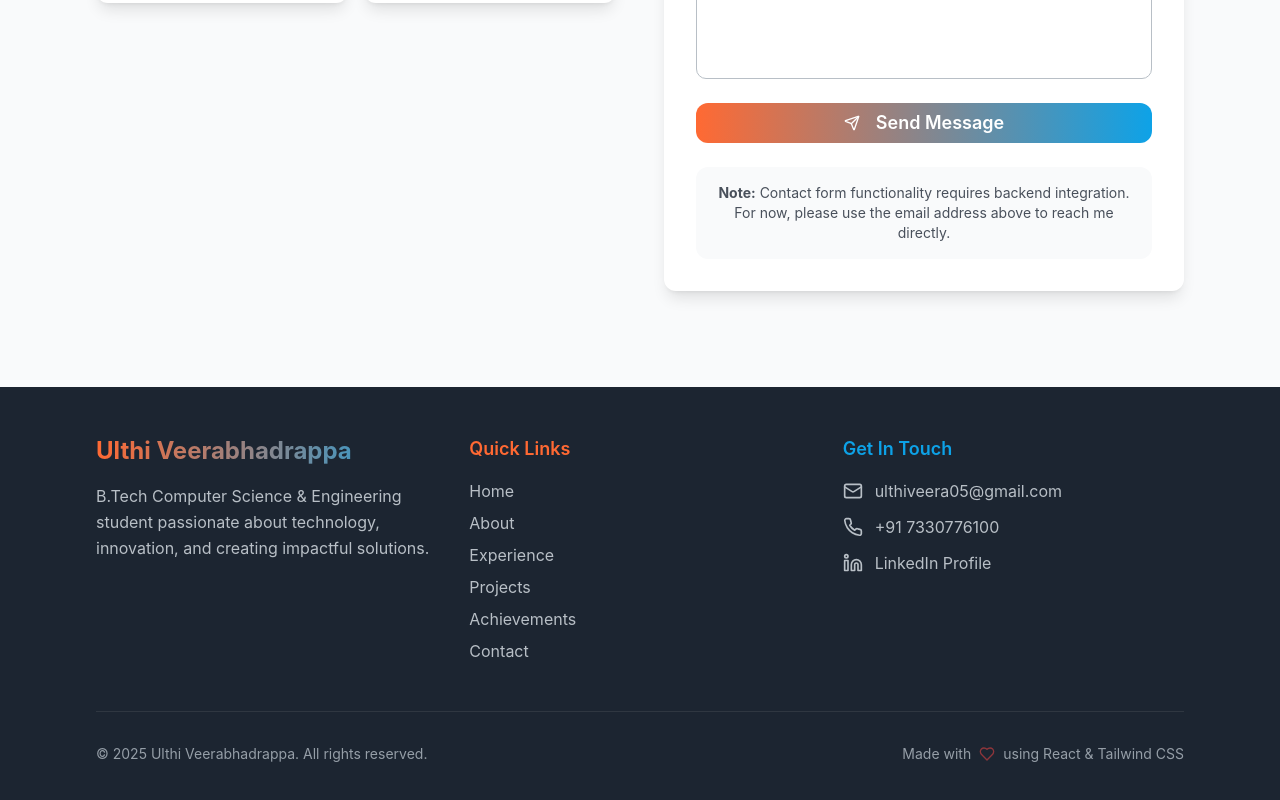
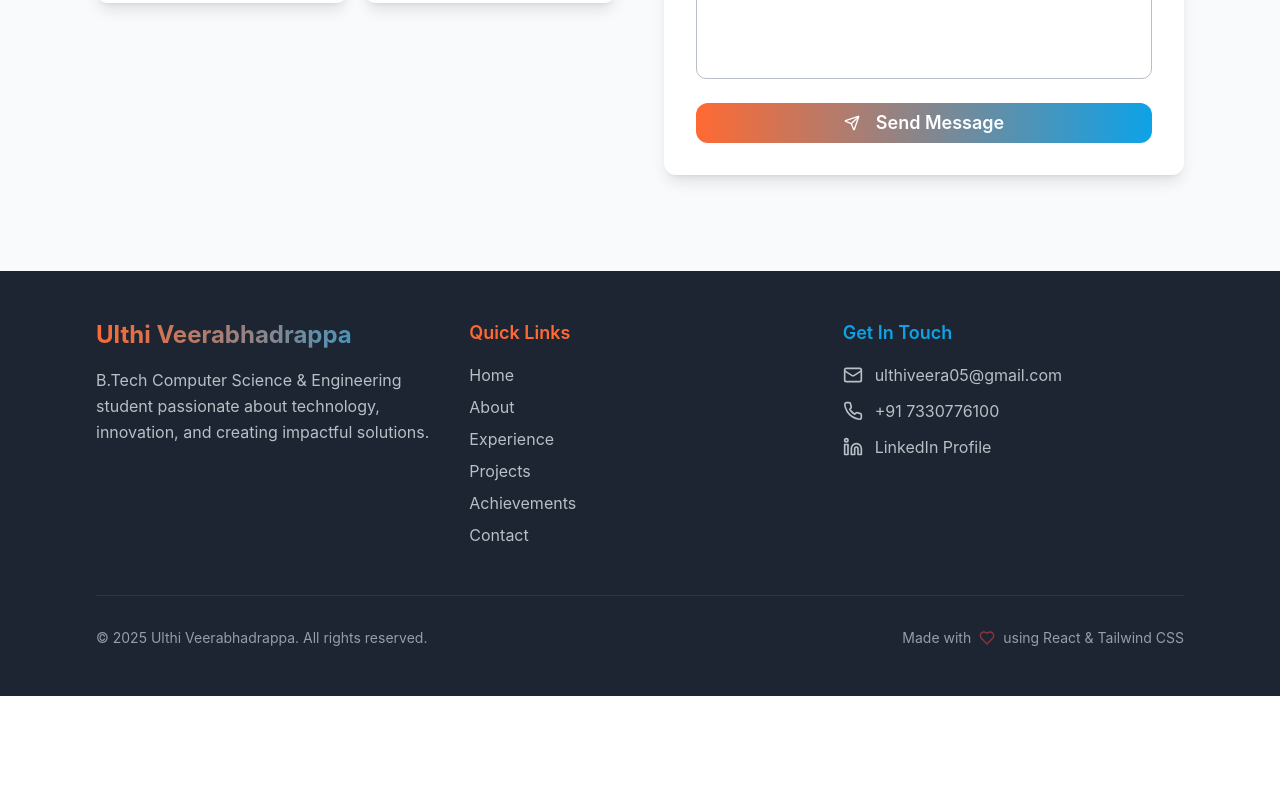
Before and after one commit to veerabhadra05/My_Portfolio, a React (Vite) app: page / in a window 1280 px wide. Shown: the part 5357-6157 px from the top of the page. After the commit the page ends 6053 px from the top, so only its background shows below. Built offline with nearby package versions, Linux system fonts and the light colour scheme; the HTML template or start-up script is replaced by a standard one.

Commit message:
Remove contact form note

```diff
--- a/src/components/Contact.tsx
+++ b/src/components/Contact.tsx
@@ -188,13 +188,6 @@ const Contact = () => {
                     Send Message
                   </Button>
                 </form>
-
-                <div className="mt-6 p-4 bg-gray-50 rounded-lg">
-                  <p className="text-sm text-gray-600 text-center">
-                    <strong>Note:</strong> Contact form functionality requires backend integration.
-                    For now, please use the email address above to reach me directly.
-                  </p>
-                </div>
               </CardContent>
             </Card>
           </div>
```
